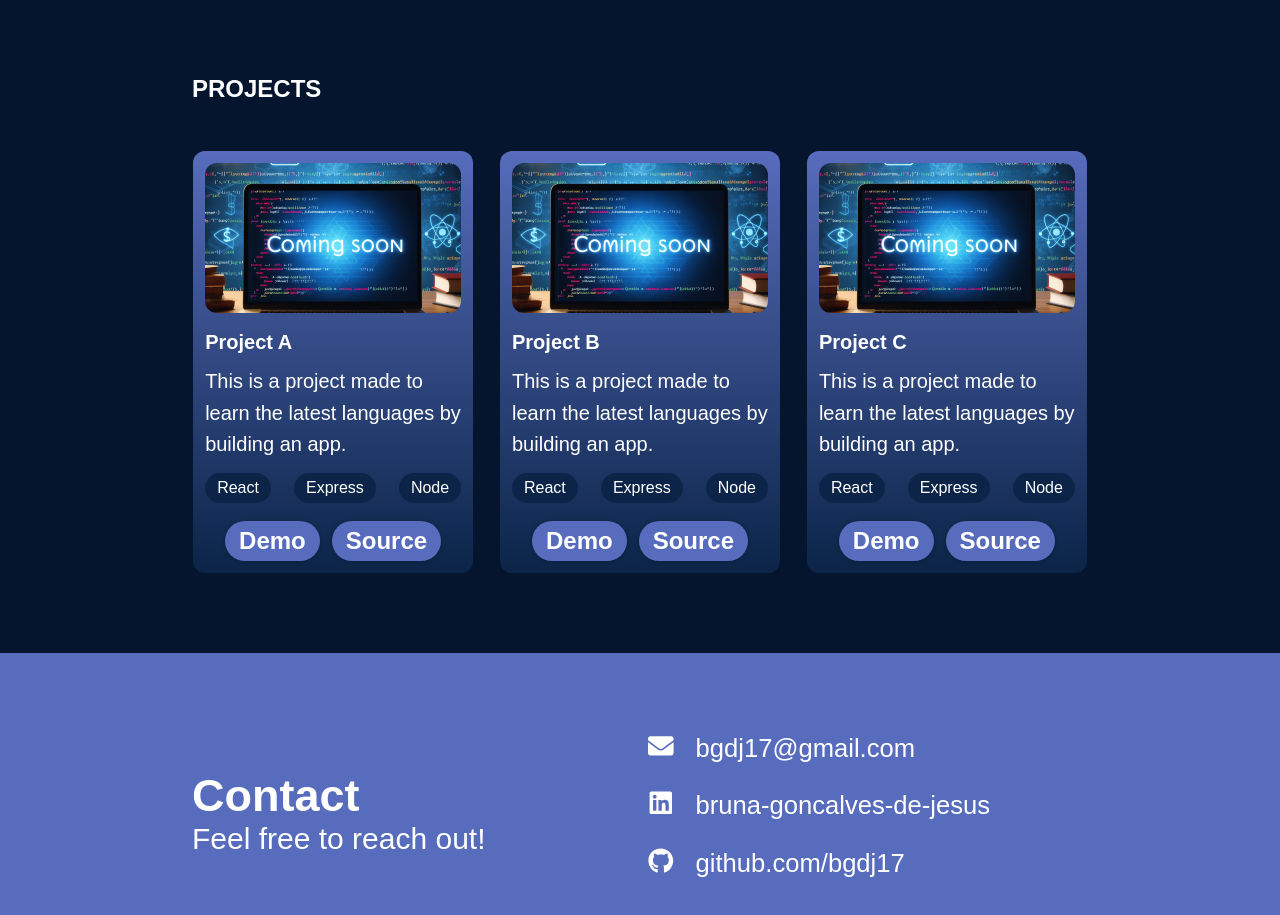
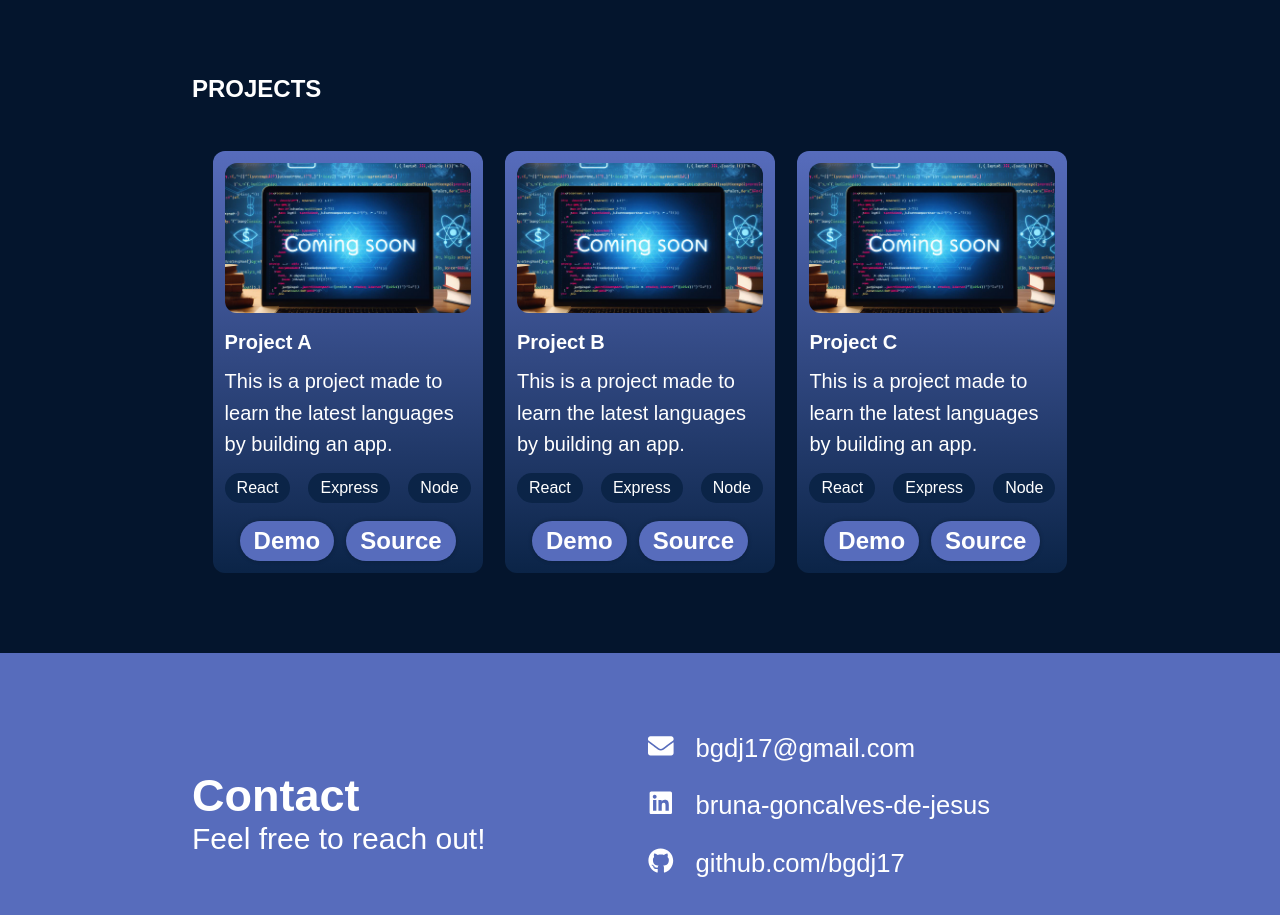
Before and after one commit to bgdj17/my-portfolio, a React (Vite) app: page / in a window 1280 px wide. Shown: the part 1665-2580 px from the top of the page. Built offline with nearby package versions, Linux system fonts and the light colour scheme.

Commit message:
fix width card projects

```diff
--- a/src/components/footer/Footer.tsx
+++ b/src/components/footer/Footer.tsx
@@ -8,6 +8,8 @@ function Footer() {
                 <div className='contact'>
                     <h2>Contact</h2>
                     <p>Feel free to reach out!</p>
+
+
 
                 </div>
                 <div className='contact-option'>
@@ -37,7 +39,6 @@ function Footer() {
                             github.com/bgdj17</a>
                     </span>
                 </div>
-
             </div>
         </div>
     )
--- a/src/components/projects/projects.scss
+++ b/src/components/projects/projects.scss
@@ -13,13 +13,13 @@
         display: flex;
         flex-wrap: wrap;
         justify-content: center;
-        gap: 3%;
+        gap: 2.5%;
         .project-item {
             background-image: linear-gradient(to bottom, var(--color-primary), var(--color-dark));
             border-radius: 12px;
             padding: 12px;
             margin-top: 24px;
-            max-width: 280px;
+            max-width: 270px;
 
             .image-project {
                 display: flex;
@@ -27,7 +27,7 @@
                 justify-content: center;
 
                 .div-img {
-                    width: 280px;
+                    width: 270px;
                     height: 150px;
                     background: no-repeat bottom;
                     background-size: cover;
```
